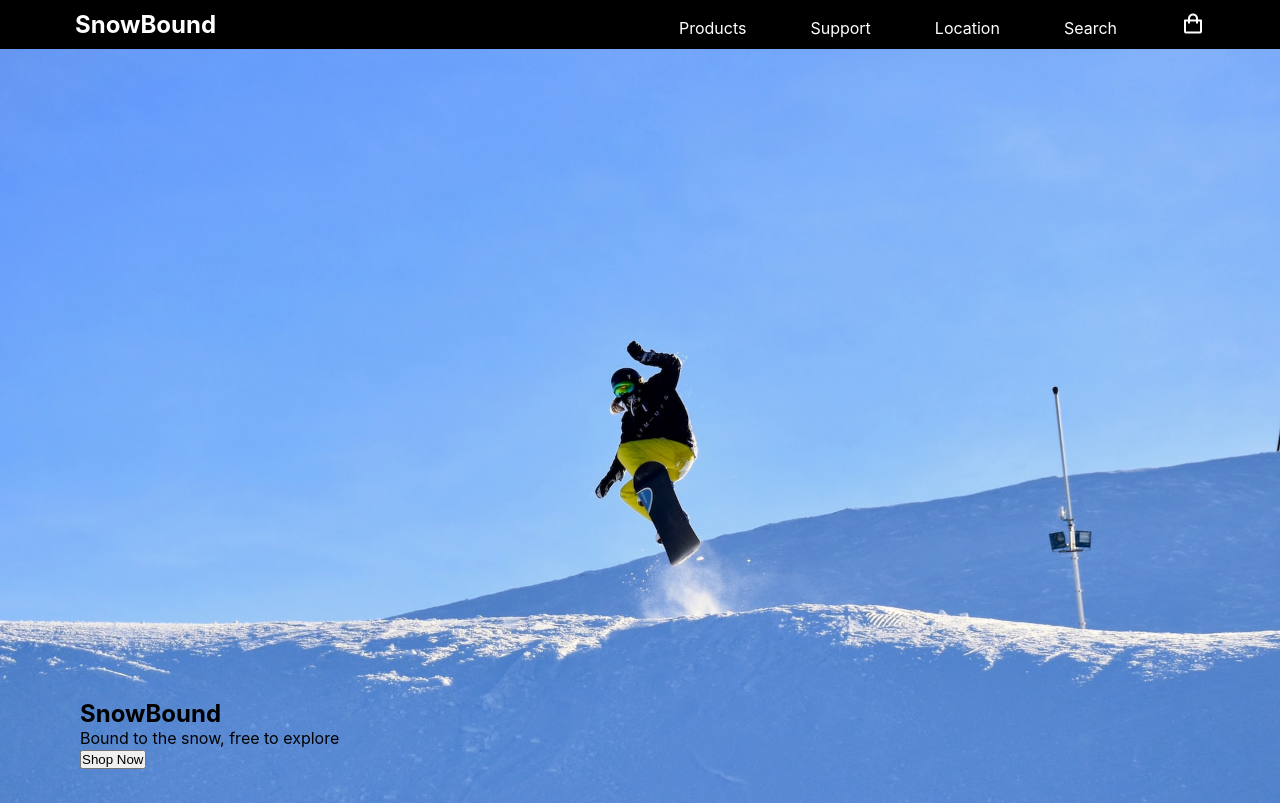
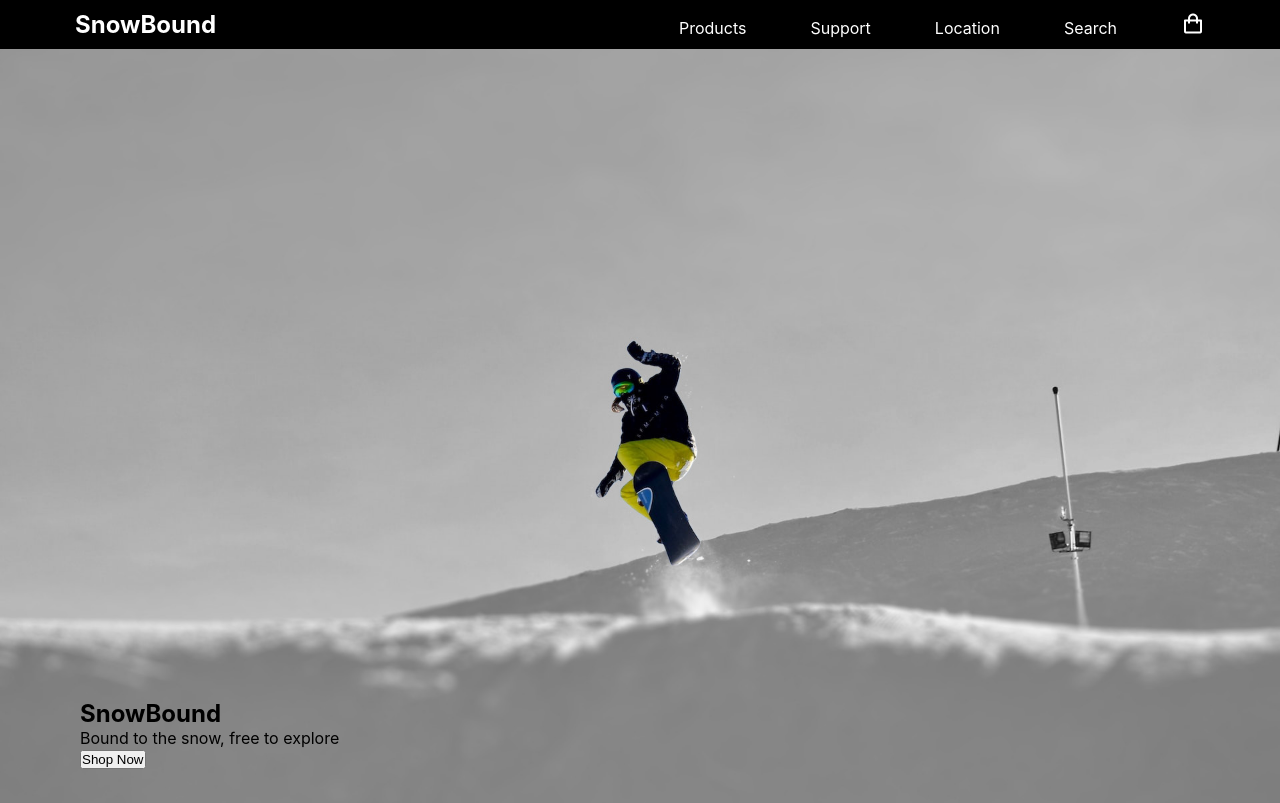
Before and after one commit to carterlc/react-shopping-cart, a React (Create React App) app: page / in a window 1280 px wide. Shown: the top 803 px of the page. Built offline with nearby package versions, Linux system fonts and the light colour scheme.

Commit message:
Added a black background image along with a .psd file that is ignored in the .gitignore

```diff
--- a/src/App.css
+++ b/src/App.css
@@ -66,7 +66,7 @@ nav a {
   background-color: yellow;
   justify-content: space-between;
   position: relative;
-  background-image: url(../public/assets/hero-image.jpg);
+  background-image: url(../public/assets/hero-image-blk-wyt.jpg);
   background-size: cover;
   background-position: center;
   /* filter: grayscale(1); */
```
Also changed, not shown: public/assets/hero-image-blk-wyt.jpg (added), 1 other file (tests, documents, lock files or other folders).
